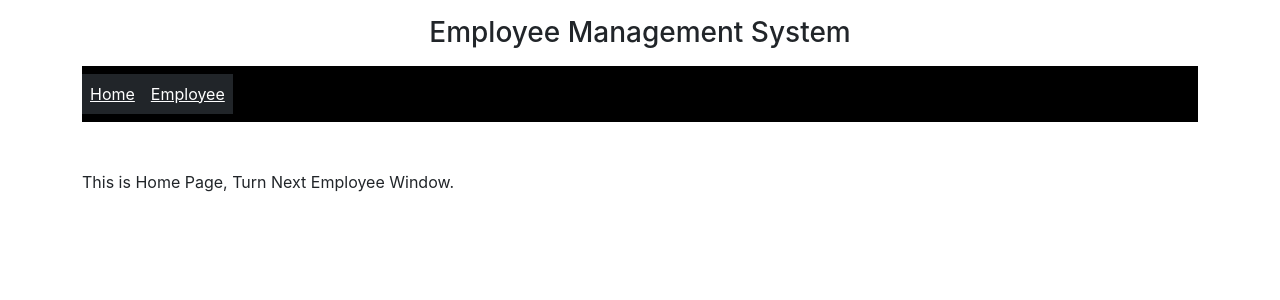
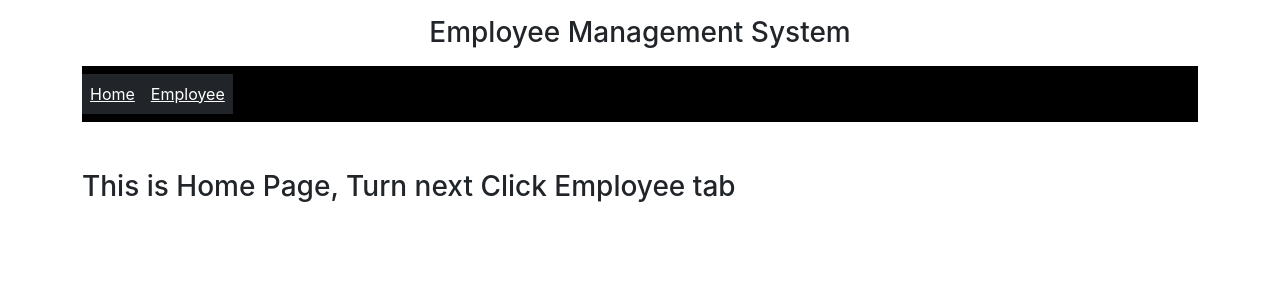
Before and after one commit to NSBM-SPM-2021/github-basics-GayanPerera95, a React (Create React App) app: page / in a window 1280 px wide. Shown: the top 300 px of the page. Built offline with nearby package versions, Linux system fonts and the light colour scheme.

Commit message:
modification

```diff
--- a/src/Home.js
+++ b/src/Home.js
@@ -5,7 +5,7 @@ export class Home extends Component{
     render(){
         return(
             <div className = "mt-5 d-flex justify-content-left">
-                This is Home Page, Turn Next Employee Window.
+                <h3> This is Home Page, Turn next Click Employee tab  </h3>
             </div>
         )
     }
```
